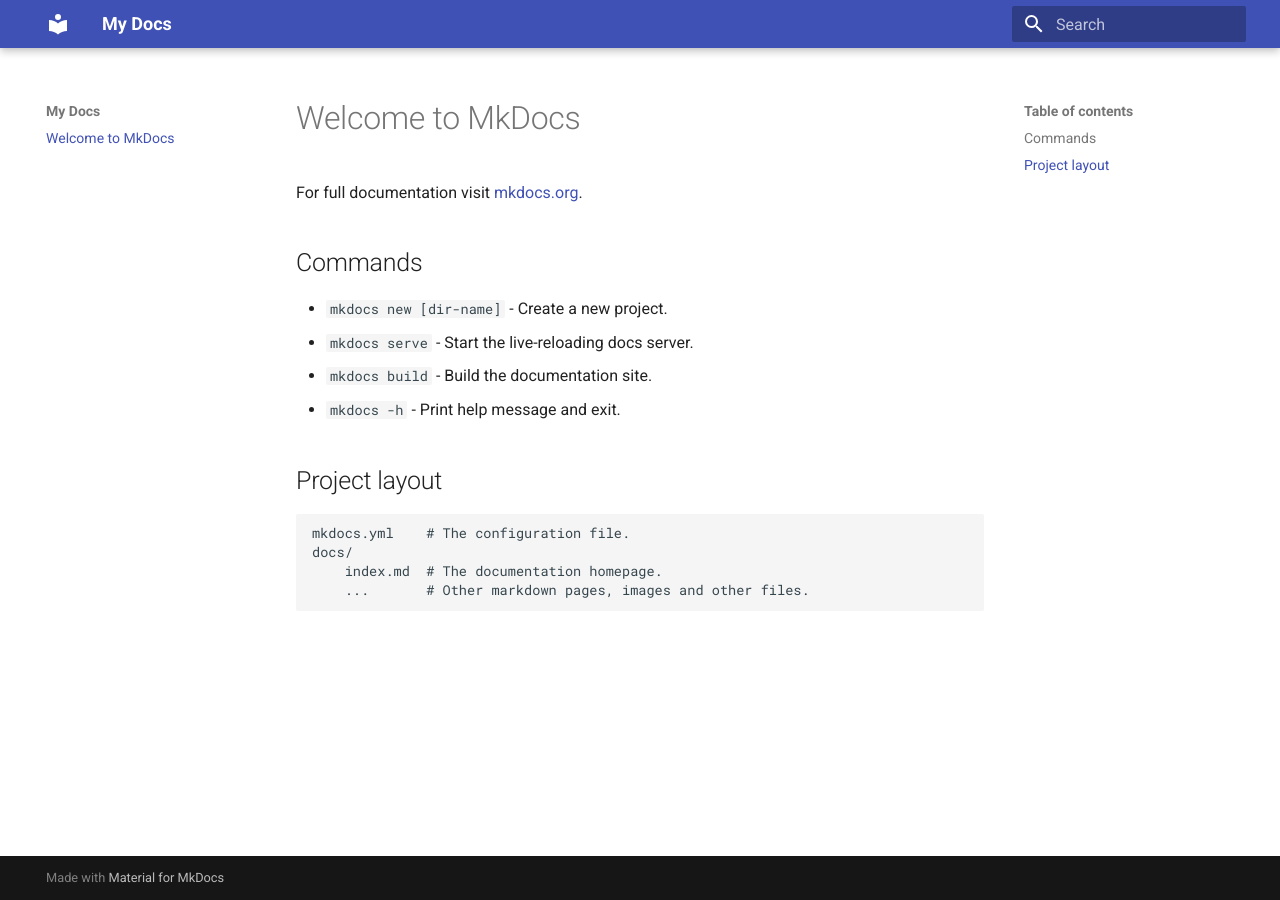
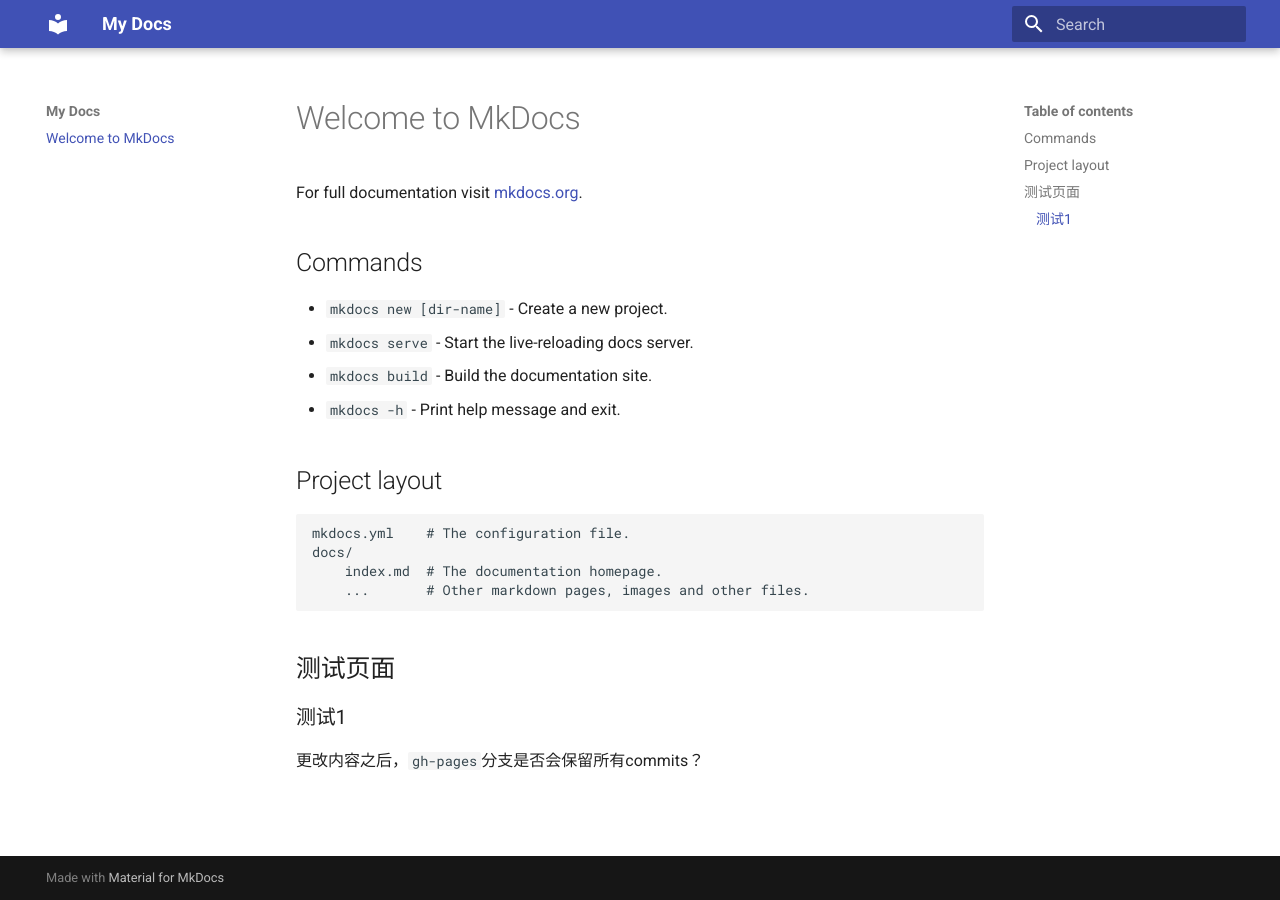
Before and after one commit to RicardoRyn/hello_world, an MkDocs documentation site: the page built from docs/index.md, in a window 1280 px wide. Built offline with MkDocs 1.6.1 and Material for MkDocs 9.7.7, drawn with Linux system fonts in a browser that asks for light colours.

Commit message:
docs(web): 更新内容

```diff
--- a/docs/index.md
+++ b/docs/index.md
@@ -15,3 +15,9 @@
     docs/
         index.md  # The documentation homepage.
         ...       # Other markdown pages, images and other files.
+
+## 测试页面
+
+### 测试1
+
+更改内容之后，`gh-pages`分支是否会保留所有commits？
```
